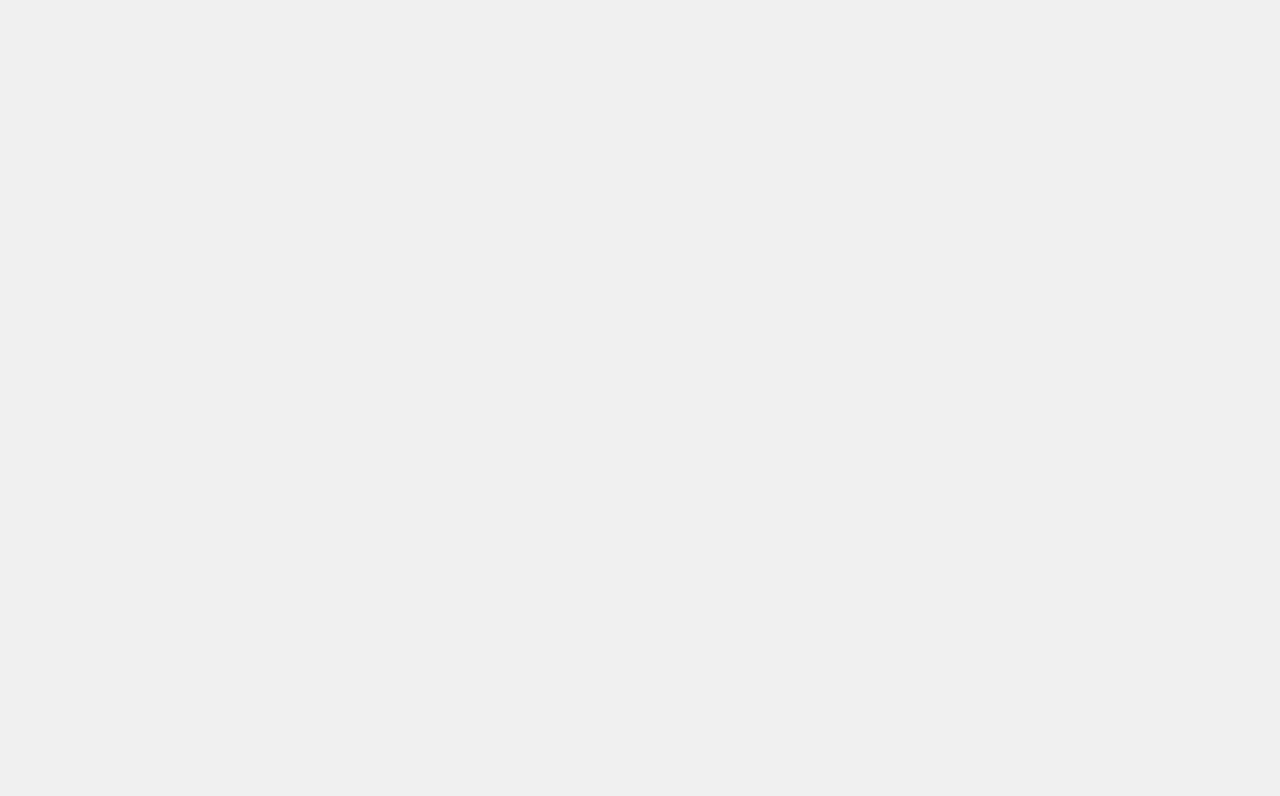
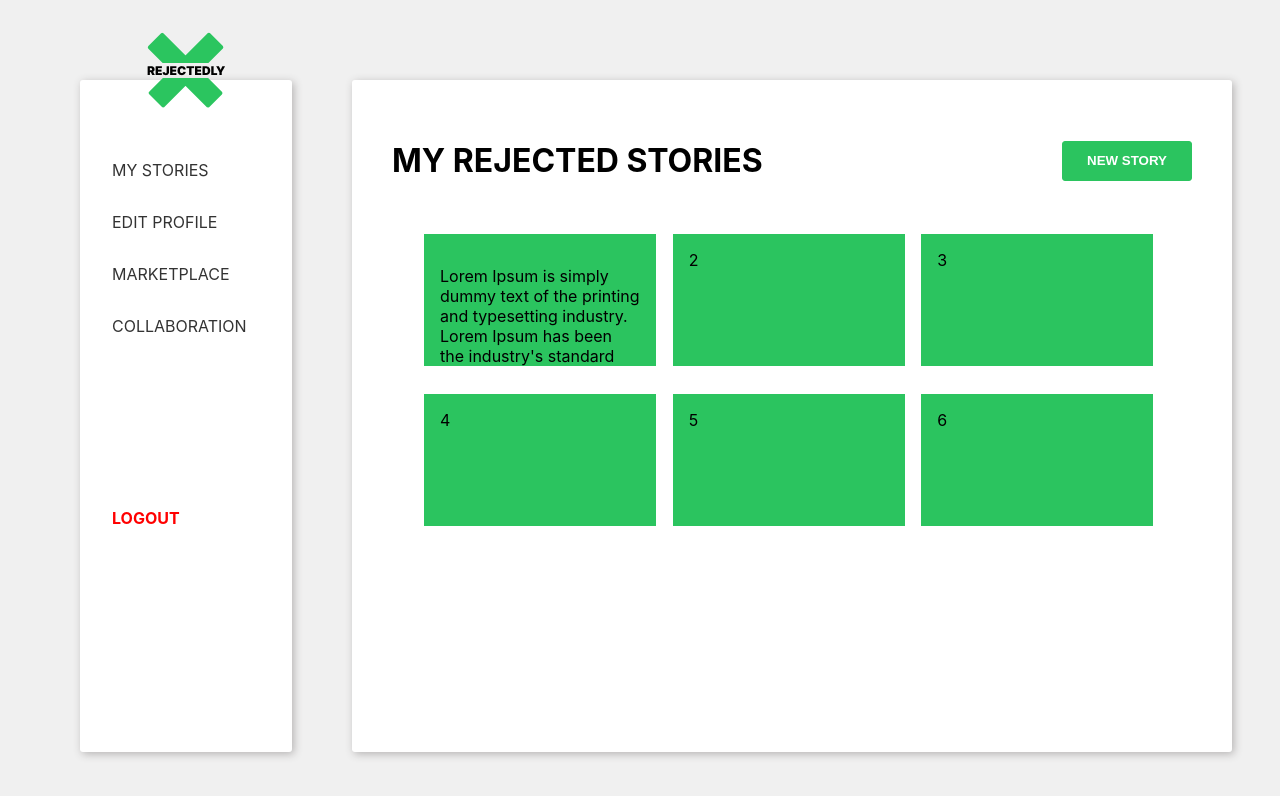
Before and after one commit to rimaabouchacra/Rejectedly, a React (Create React App) app in the folder rejectedly-frontend/: page /saved in a window 1280 px wide. Before the commit this address had no page. Shown: the top 796 px of the page. Built offline with nearby package versions, Linux system fonts and the light colour scheme.

Commit message:
added save analysis

```diff
--- a/rejectedly-frontend/src/App.js
+++ b/rejectedly-frontend/src/App.js
@@ -6,7 +6,7 @@ import Register from './pages/register';
 import Login from './pages/loginpage';
 import Resetpass from './pages/resetpass';
 import Analysis from './pages/rejectionanalysis';
-
+import SaveAnalysis from './pages/saveanalysis';
 
 function App() {
   return (
@@ -17,6 +17,7 @@ function App() {
           <Route path="/login" element={<Login/>} />
           <Route path="/reset" element={<Resetpass/>} />
           <Route path="/analysis" element={<Analysis/>} />
+          <Route path="/saved" element={<SaveAnalysis/>} />
       </Routes>
     </Router>
 
--- /dev/null
+++ b/rejectedly-frontend/src/components/savedstories/index.css
@@ -0,0 +1,19 @@
+  .grid-container {
+      display: grid;
+      grid-template-columns: 1fr 1fr 1fr;
+      grid-template-rows: 150px 150px;
+      margin: 2rem;
+      grid-gap: 10px;
+      overflow-y: scroll;
+      max-height: 300px;
+  }
+
+  .grid-item {
+      background-color: var(--green);
+      padding: 1rem;
+      width: 200px;
+      height: 100px;
+      gap: 20px;
+    overflow-y: scroll;
+
+  }
--- /dev/null
+++ b/rejectedly-frontend/src/components/savedstories/index.js
@@ -0,0 +1,55 @@
+import React, { useState, useRef, useEffect } from 'react';
+import NewStory from '../newstory';
+import './index.css'
+import '../index.css'
+import '../rejectionstory/index.css'
+
+
+const Saved = () => {
+  const [showStory, setShowStory] = useState(false);
+  const overlayRef = useRef(null);
+
+  function handleButtonClick() {
+    setShowStory(true);
+  }
+
+  function handleOverlayClick(e) {
+    if (e.target === overlayRef.current) {
+      setShowStory(false);
+    }
+  }
+
+  useEffect(() => {
+    document.addEventListener('mousedown', handleOverlayClick);
+    return () => {
+      document.removeEventListener('mousedown', handleOverlayClick);
+    };
+  }, []);
+
+  return (
+    <div className="story">
+        <div className='header'>
+          <h1>MY REJECTED STORIES</h1>
+          <button onClick={handleButtonClick} className='all-btn'>NEW STORY</button>
+        </div>
+        <div class="grid-container">
+          <div class="grid-item">
+            <p>Lorem Ipsum is simply dummy text of the printing and typesetting industry. Lorem Ipsum has been the industry's standard dummy text ever since the 1500s, when an unknown printer took a galley of type and scrambled it to make a type specimen book. It has survived not only five centuries, but also the leap into electronic typesetting, remaining essentially unchanged. It was popularised in the 1960s with the release of Letraset sheets containing Lorem Ipsum passages, and more recently with desktop publishing software like Aldus PageMaker including versions of Lorem Ipsum.</p>
+          </div>
+          <div class="grid-item">2</div>
+          <div class="grid-item">3</div>
+          <div class="grid-item">4</div>
+          <div class="grid-item">5</div>
+          <div class="grid-item">6</div>
+          <div class="grid-item">6</div>
+          <div class="grid-item">6</div>
+          <div class="grid-item">6</div>
+          <div class="grid-item">6</div>
+          <div class="grid-item">6</div>
+          <div class="grid-item">6</div>
+        </div>
+    </div>
+  );
+}
+
+export default Saved;
--- /dev/null
+++ b/rejectedly-frontend/src/pages/saveanalysis/index.js
@@ -0,0 +1,13 @@
+import Saved from "../../components/savedstories";
+import Sidebar from "../../components/sidebar";
+
+
+const SaveAnalysis=()=>{
+    return(
+        <div>
+          <Sidebar/>
+          <Saved/>
+        </div>
+    )
+}
+export default SaveAnalysis;
```
